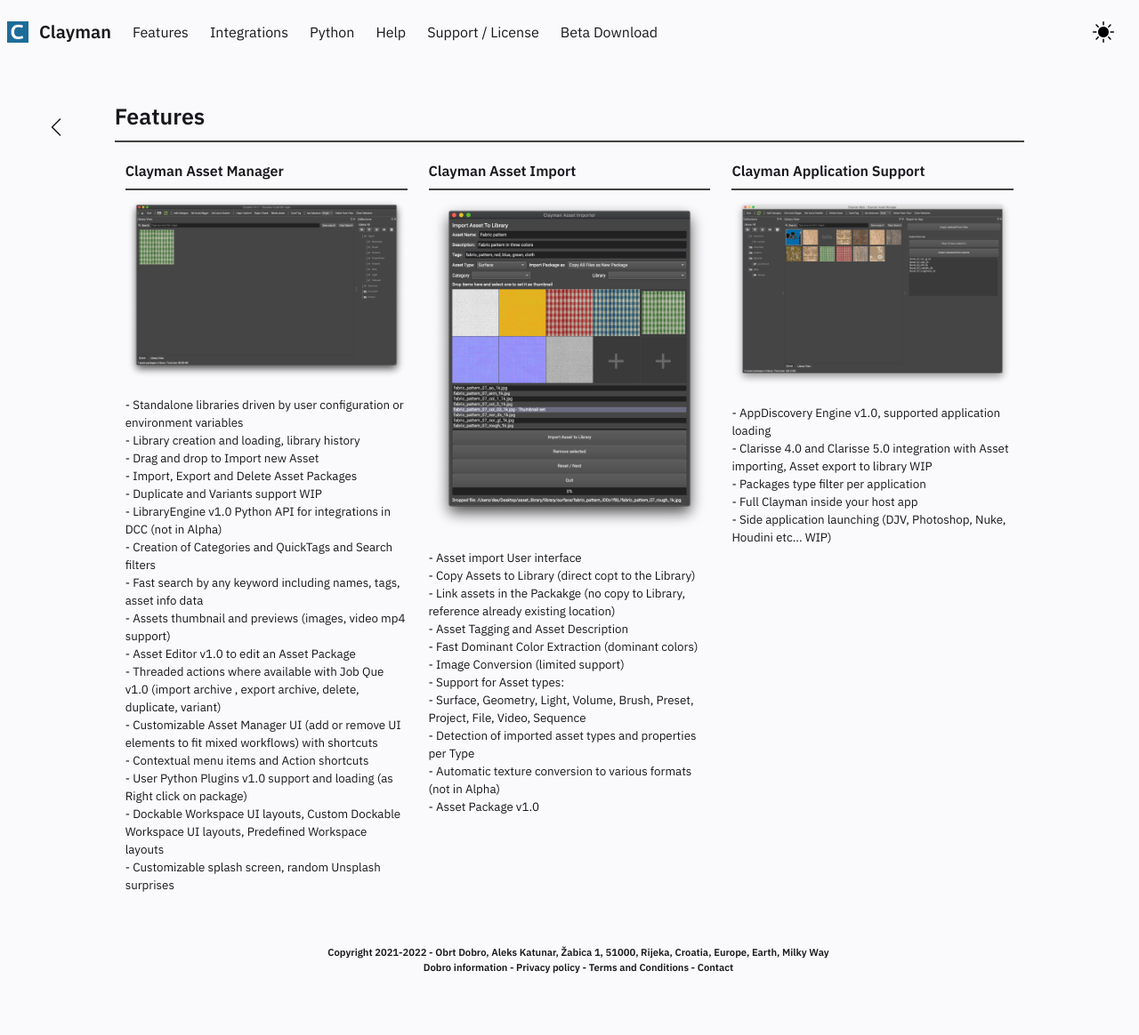
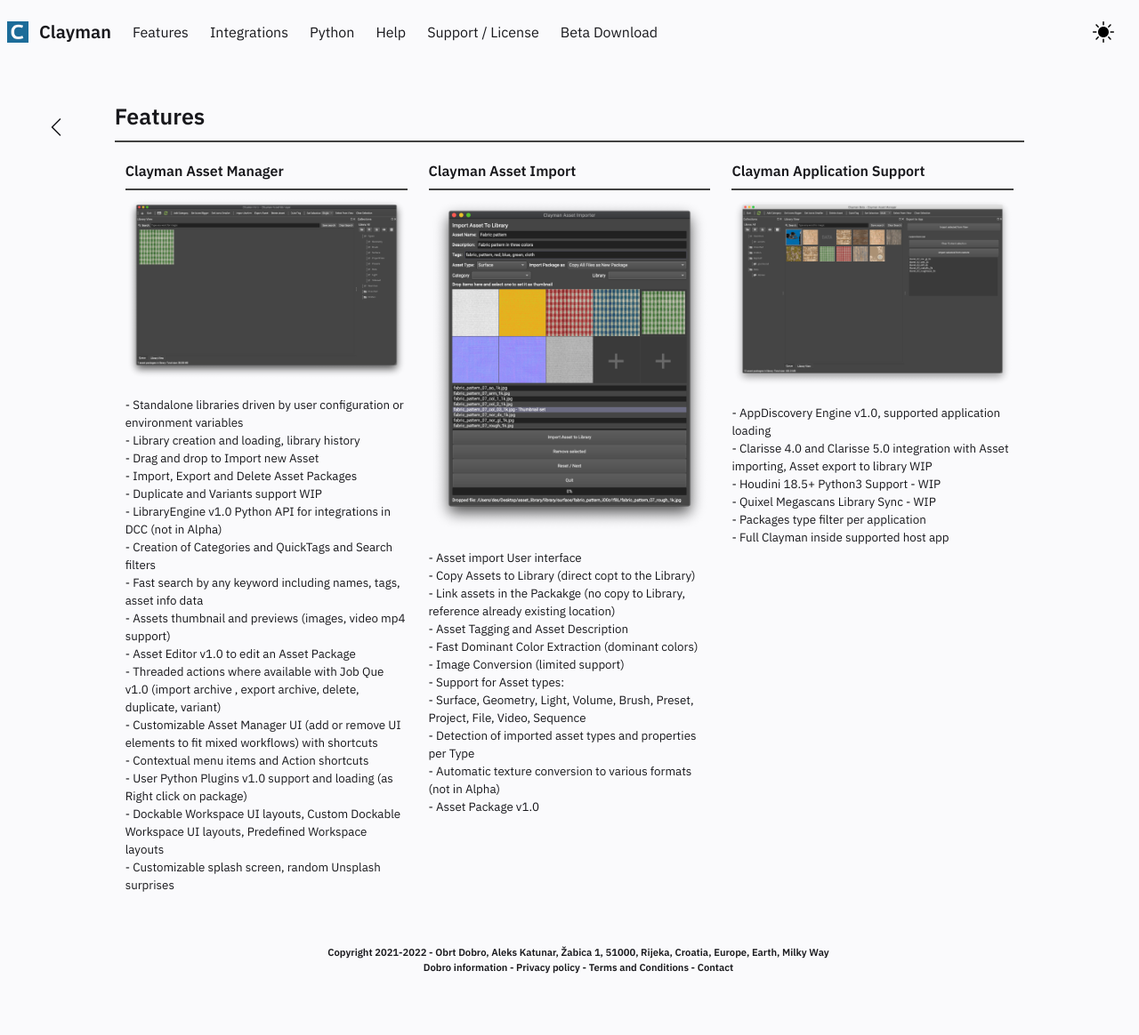
Before and after one commit to ddesmond/ClaymanWeb, a Jekyll site: the page built from _posts/2020-03-01-features.md, in a window 1280 px wide. Shown: the whole page at 89% size. Built offline with Jekyll 4.4.1, drawn with Linux system fonts in a browser that asks for light colours.

Commit message:
Update 2020-03-01-features.md

```diff
--- a/_posts/2020-03-01-features.md
+++ b/_posts/2020-03-01-features.md
@@ -64,9 +64,10 @@
 <p style="font-size: 10pt;">
   - AppDiscovery Engine v1.0, supported application loading<br>
   - Clarisse 4.0 and Clarisse 5.0 integration with Asset importing, Asset export to library WIP<br>
+  - Houdini 18.5+ Python3 Support - WIP<br>
+  - Quixel Megascans Library Sync - WIP<br>
   - Packages type filter per application<br>
-  - Full Clayman inside your host app<br>
-  - Side application launching (DJV, Photoshop, Nuke, Houdini etc... WIP)<br>
+  - Full Clayman inside supported host app<br>
 </p>
 </div>
 
```
